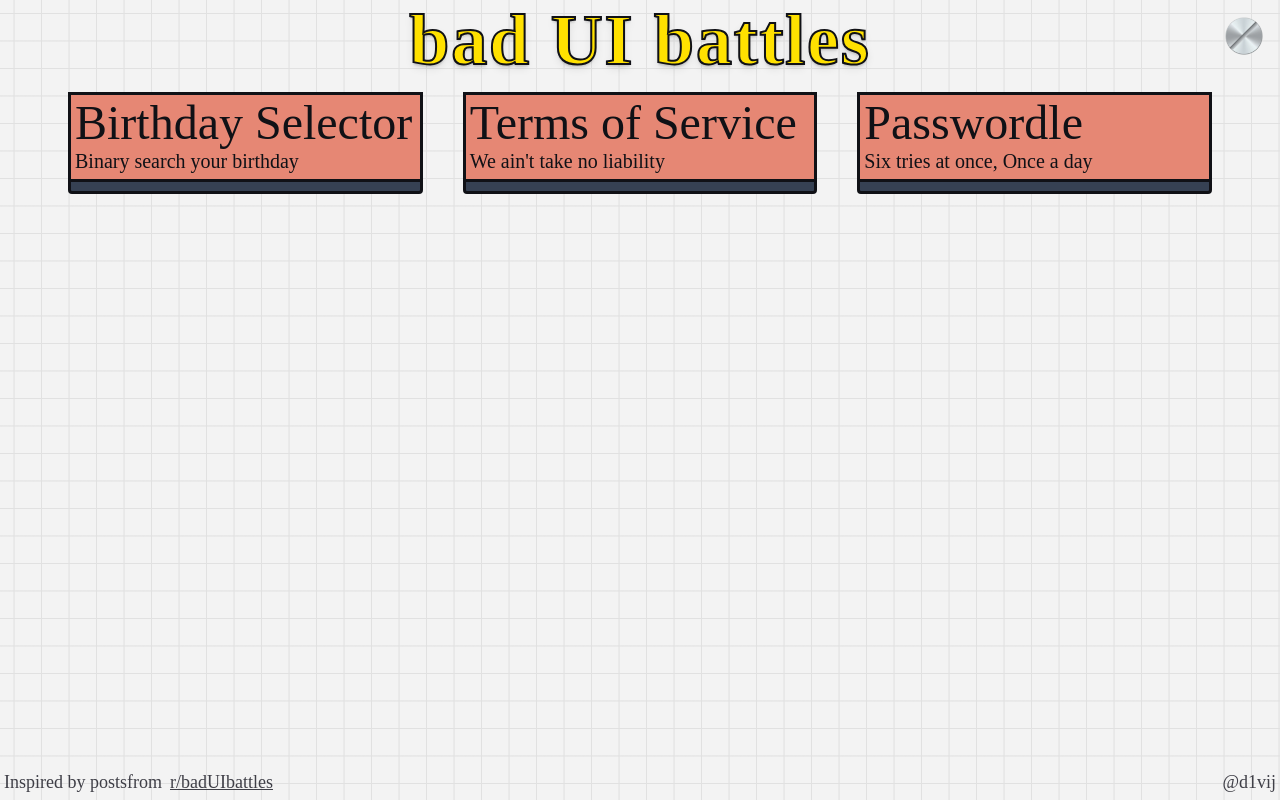
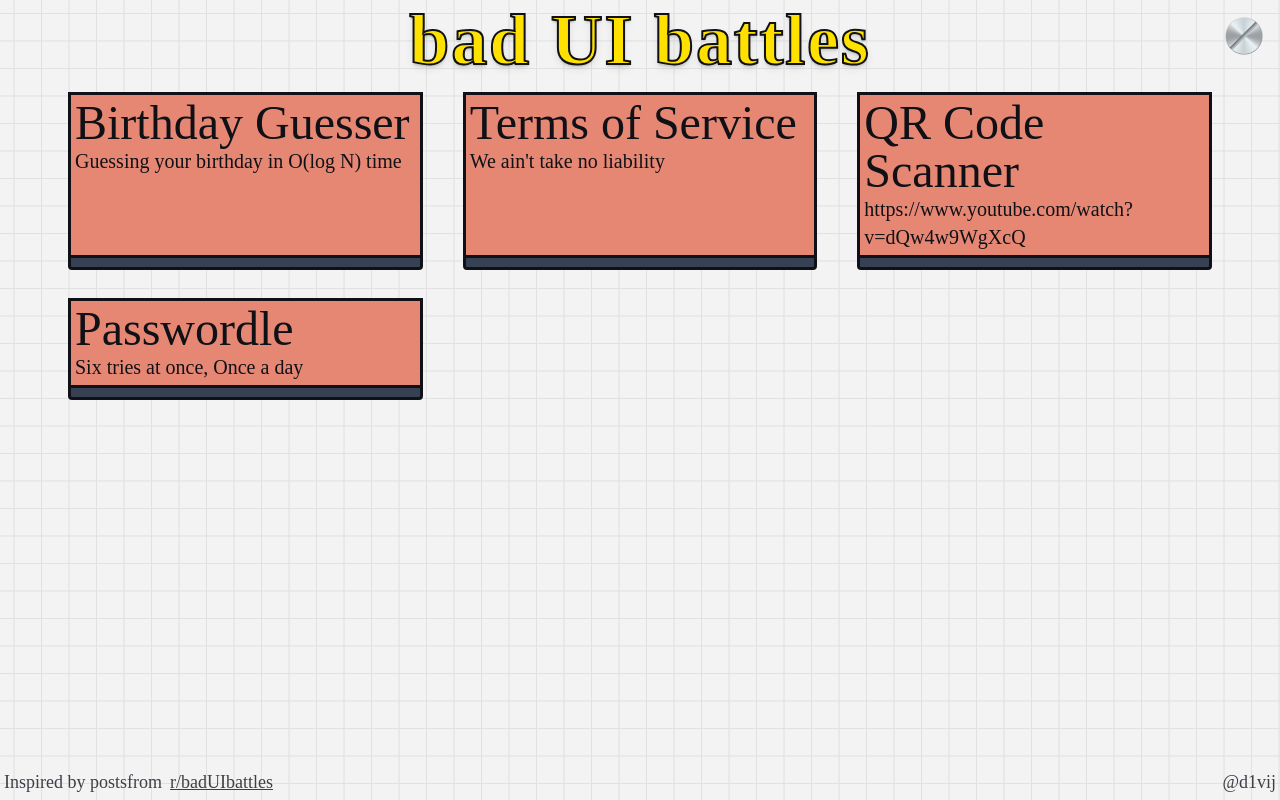
Before and after one commit to d1vij/bad-ui-battles, a React (Vite) app: page / in a window 1280 px wide. Built offline with nearby package versions, Linux system fonts and the light colour scheme.

Commit message:
'add' qrcodescanner

```diff
--- a/src/components/Clickable/Clickable.tsx
+++ b/src/components/Clickable/Clickable.tsx
@@ -2,9 +2,9 @@ import { useVibrate } from "@/hooks";
 import type { ClickableProps } from "./types";
 
 export default function Clickable({ children, handleClick }: ClickableProps) {
-    const vibrator = useVibrate()
+    const vibrator = useVibrate();
     function onClick() {
-        vibrator(100)
+        vibrator(100);
         setTimeout(() => handleClick(), 200);
     }
     return (
--- a/src/components/Sites/Passwordle/PasswordIcons.tsx
+++ b/src/components/Sites/Passwordle/PasswordIcons.tsx
@@ -27,7 +27,7 @@ function Icon({ state }: IconProps) {
                 " " +
                 styles.passwordIcon +
                 " " +
-                "ext-lg flex size-4.5 items-center justify-center border-t-2 border-b-2 border-transparent select-none"
+                "text-lg flex size-4.5 items-center justify-center border-t-2 border-b-2 border-transparent select-none"
             }
         >
             {""}
--- a/src/components/Sites/Passwordle/Passwordle.tsx
+++ b/src/components/Sites/Passwordle/Passwordle.tsx
@@ -1,7 +1,7 @@
-import styles from "./passwordle.module.scss";
-
+// https://www.reddit.com/r/badUIbattles/comments/txn7na/it_came_to_me_in_a_fever_dream_passwordle/
 import { useReducer, useState } from "react";
 
+import styles from "./passwordle.module.scss";
 import KeyBoard from "./Keyboard";
 import { KeyAction } from "./constants";
 import { getRandomPassword } from "./getRandomPassword";
--- /dev/null
+++ b/src/components/Sites/QRCodeScanner/QRCodeScanner.tsx
@@ -0,0 +1,4 @@
+// https://www.reddit.com/r/badUIbattles/comments/f7ho5t/please_enter_your_qr_code_below/
+export default function QRCodeScanner() {
+    return null
+}
--- /dev/null
+++ b/src/components/Sites/QRCodeScanner/index.ts
@@ -0,0 +1 @@
+export { default } from "./QRCodeScanner";
--- a/src/components/Sites/index.ts
+++ b/src/components/Sites/index.ts
@@ -1,15 +1,18 @@
+import React from "react";
 import { generateId } from "@/lib";
 import type { TSite } from "../Site/types";
 
-import BirthdaySelector from "./BirthdaySelector";
-import TermsOfServiceLoader from "./TermsOfService";
-import Passwordle from "./Passwordle/";
+// import BirthdaySelector from "./BirthdaySelector";
+const BirthdaySelector = React.lazy(() => import("./BirthdaySelector"));
+const TermsOfServiceLoader = React.lazy(() => import("./TermsOfService"));
+const Passwordle = React.lazy(() => import("./Passwordle/"));
+const QRCodeScanner = React.lazy(() => import("./QRCodeScanner/"));
 
 const siteInfo: TSite[] = [
     {
         id: generateId(),
-        title: "Birthday Selector",
-        description: "Binary search your birthday",
+        title: "Birthday Guesser",
+        description: "Guessing your birthday in O(log N) time",
         component: BirthdaySelector,
     },
     {
@@ -20,6 +23,12 @@ const siteInfo: TSite[] = [
     },
     {
         id: generateId(),
+        title: "QR Code Scanner",
+        description: "https://www.youtube.com/watch?v=dQw4w9WgXcQ",
+        component: QRCodeScanner,
+    },
+    {
+        id: generateId(),
         title: "Passwordle",
         description: "Six tries at once, Once a day",
         component: Passwordle,
```
